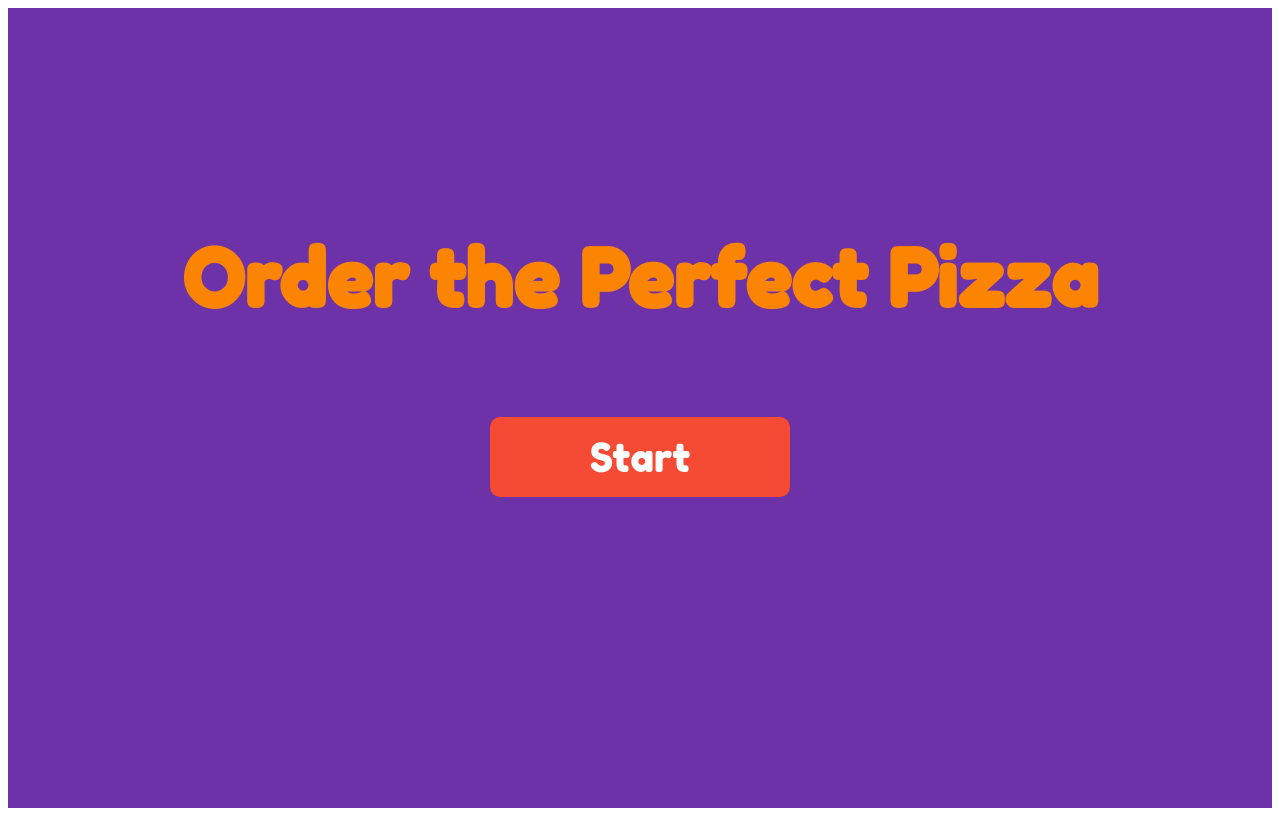
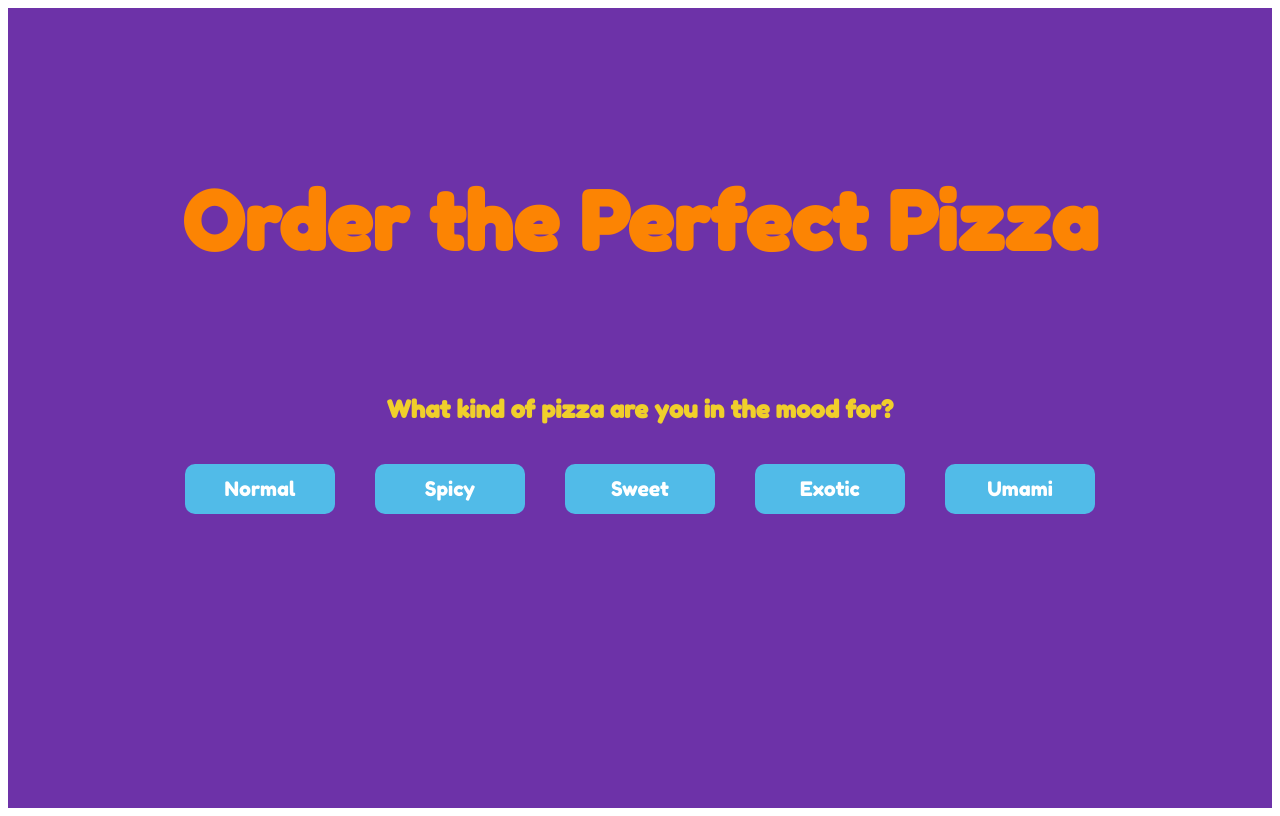
Before and after one commit to minhazur9/coding-challenge, an Angular app in the folder client/: page / in a window 1280 px wide. Both pictures are taken after a click on the button "Start". Built offline with nearby package versions, Linux system fonts and the light colour scheme.

Commit message:
frontend now gives an answer after answering both questions

```diff
--- a/client/src/app/app-routing.module.ts
+++ b/client/src/app/app-routing.module.ts
@@ -1,7 +1,8 @@
 import { NgModule } from '@angular/core';
 import { RouterModule, Routes } from '@angular/router';
+import { QuestionsComponent } from './questions/questions.component';
 
-const routes: Routes = [];
+const routes: Routes = []
 
 @NgModule({
   imports: [RouterModule.forRoot(routes)],
--- a/client/src/app/app.component.html
+++ b/client/src/app/app.component.html
@@ -2,9 +2,8 @@
 
 <body>
   <h1 class="title">Order the Perfect Pizza</h1>
-  <button class="start-button">Start</button>
-
-  <!-- <questions></questions> -->
+  <button class="start-button"  *ngIf="startButtonClicked === false" (click)="renderQuestionComponent()">Start</button>
+  <questions *ngIf="startButtonClicked"></questions>
 </body>
 
 </html>
--- a/client/src/app/app.component.scss
+++ b/client/src/app/app.component.scss
@@ -50,6 +50,9 @@ body {
           background-color: #38d662;
       }
   }
+  .questions {
+      display: none;
+  }
 }
 
 @keyframes slideIn {
--- a/client/src/app/app.component.ts
+++ b/client/src/app/app.component.ts
@@ -6,5 +6,8 @@ import { Component } from '@angular/core';
   styleUrls: ['./app.component.scss']
 })
 export class AppComponent {
-
+  startButtonClicked: boolean = false
+  public renderQuestionComponent = (): void => {
+    this.startButtonClicked = true
+  }
 }
--- a/client/src/app/questions/inputOptions.ts
+++ b/client/src/app/questions/inputOptions.ts
@@ -17,6 +17,10 @@ export const inputOne: InputInterface[] = [
         name: 'Exotic',
         value: 3
     },
+    {
+        name: 'Umami',
+        value: 4
+    },
 
 ]  // first set of options
 
@@ -26,16 +30,21 @@ export const inputTwo: InputInterface[] = [
         value: 0
     },
     {
-        name: 'Pepperoni',
+        name: 'Meat',
         value: 1
     },
     {
-        name: 'Jalepeno',
+        name: 'Peppers',
         value: 2
     },
     {
-        name: 'Chicken',
+        name: 'Fruit',
         value: 3
     },
+    {
+        name: 'Vegetables',
+        value: 4
+    },
+
 
 ] // second set of options
--- a/client/src/app/questions/questions.component.html
+++ b/client/src/app/questions/questions.component.html
@@ -1 +1,22 @@
-<h2 class="question">{{ questionOne }}</h2>
+<!-- Question 1 -->
+<div class="question-container" *ngIf="questionNumber === 1">
+    <h2 class="question">{{ questionOne }}</h2>
+    <div class="inputs-container">
+        <button class="option" *ngFor="let option of inputOne" (click)="setAnswerOne(option.value)">
+            {{option.name}}
+        </button>
+    </div>
+</div>
+
+<!-- Question 2 -->
+<div class="question-container" *ngIf="questionNumber === 2">
+    <h2 class="question">{{ questionTwo }}</h2>
+    <div class="inputs-container" *ngIf="questionNumber === 2">
+        <button class="option" *ngFor="let option of inputTwo" (click)="setAnswerTwo(option.value)">
+            {{option.name}}
+        </button>
+    </div>
+</div>
+
+<!-- Recommendation -->
+<h2 class="recommendation" *ngIf="questionNumber === -1"><span class="first">I recommend </span><span class="second">{{getRecommendation()}}</span></h2>
--- a/client/src/app/questions/questions.component.scss
+++ b/client/src/app/questions/questions.component.scss
@@ -1,5 +1,55 @@
 .question {
-    text-align: center;
-    margin-top: 35px;
-    color: #f0cf2b
+  text-align: center;
+  margin-top: 35px;
+  color: #f0cf2b;
+  animation-name: fadeIn;
+  animation-duration: 500ms;
+  animation-fill-mode: forwards;
 }
+
+.inputs-container {
+  display: flex;
+  justify-content: space-around;
+  flex-wrap: wrap;
+  margin: 20px;
+  .option {
+    border: 0;
+    width: 100px;
+    height: 50px;
+    border-radius: 10px;
+    width: 150px;
+    margin: 20px;
+    color: white;
+    background-color: #51bbe8;
+    font-size: 20px;
+    font-family: "Fredoka One", cursive;
+    transition: 300ms;
+    &:hover {
+      transform: scale(1.1);
+    }
+  }
+}
+
+.recommendation {
+  font-size: 40px;
+  .first {
+    animation-name: fadeIn;
+    animation-duration: 1.5s;
+    opacity: 0;
+    animation-fill-mode: forwards;
+  }
+  .second {
+    animation-name: fadeIn;
+    animation-duration: 1s;
+    animation-delay: 1s;
+    opacity: 0;
+    animation-fill-mode: forwards;
+    color: #FB8404;
+  }
+}
+
+@keyframes fadeIn {
+  100% {
+    opacity: 100;
+  }
+}
--- a/client/src/app/questions/questions.component.ts
+++ b/client/src/app/questions/questions.component.ts
@@ -17,21 +17,31 @@ export class QuestionsComponent {
 
     recommendations: InputInterface[] = recommendations // list of recommendations
 
-    questionOne: string = 'What kind of pizza are you in the mood for?'
+    questionOne: string = 'What kind of pizza are you in the mood for?' // first question
 
-    answerOne: InputInterface = {
-        name: 'Normal',
-        value: 0
-    } // default answerOne
+    questionTwo: string = 'What kind of toppings would you want your pizza to have?' //second question
 
-    answerTwo: InputInterface = {
-        name: 'Nothing',
-        value: 0
-    }; // default answerTwo
+    answerOneValue: number = 0 // value of first input
+
+    answerTwoValue: number = 0 // value of second input
+
+    questionNumber: number = 1 // the question number
+
+    // Set answer one value
+    public setAnswerOne = (value: number): void => {
+        this.answerOneValue = value
+        this.questionNumber = 2
+    }
+
+    // Set answer two value
+    public setAnswerTwo = (value: number):void => {
+        this.answerTwoValue = value
+        this.questionNumber = -1
+    }
 
     // Get the recommendation based on the user input
     public getRecommendation = (): string => {
-        const recommendationValue = this.answerOne.value + this.answerTwo.value
+        const recommendationValue = this.answerOneValue + this.answerTwoValue
         const foundRecommendation = recommendations.find((recommendation) => recommendation.value === recommendationValue)
         if (foundRecommendation) return foundRecommendation.name
         else return 'Plain'
```
